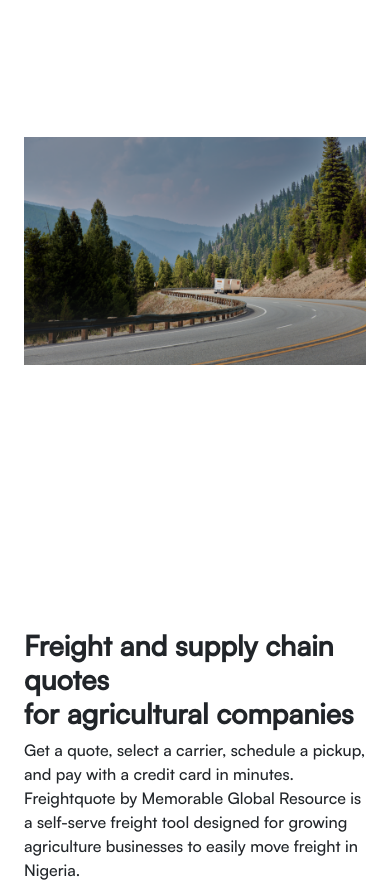
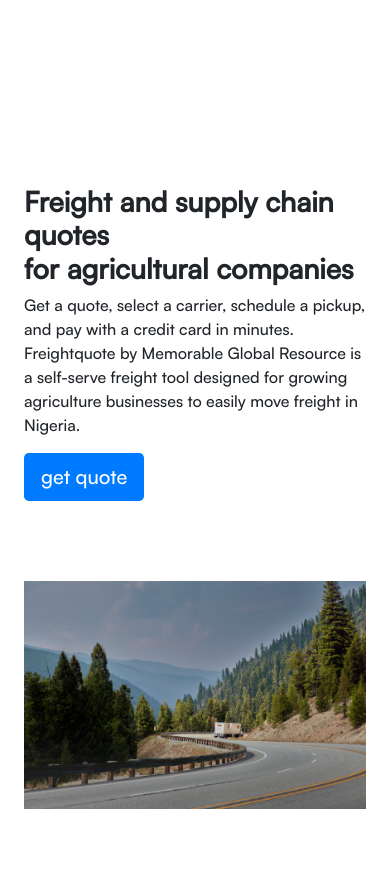
Before and after one commit to IamDavidOkeke/mgr, a plain HTML site: page index.html in a window 390 px wide. Shown: the part 2180-3065 px from the top of the page. Drawn offline with nearby package versions, Linux system fonts and the light colour scheme.

Commit message:
fixing grid order

```diff
--- a/index.html
+++ b/index.html
@@ -93,7 +93,7 @@
     </section>
     <section>
         <div class="grid two-col-wrap mw-1080 py-5 px-4 mx-auto">
-            <section>
+            <section class="order--1">
                 <img class="f-img " src="./images/22073_Yellow_Montana_TB4_2586rt-e1697561277781.webp" />
             </section>
           <section class="py-5 extra-pr-4">
@@ -165,7 +165,7 @@
               </section>
         </div>
         <div class="p-3 text-center">
-          <small> @LOGO. All Rights Reserved</small>
+          <small> ©memorableglobalresources. All Rights Reserved</small>
         </div>
         <script>
             const navbtn = document.getElementById('navbtn')
--- a/styles.css
+++ b/styles.css
@@ -94,5 +94,8 @@
     .m-none{
         display: none;
     }
+    .order--1{
+        order: 1;
+    }
 
 }
```
